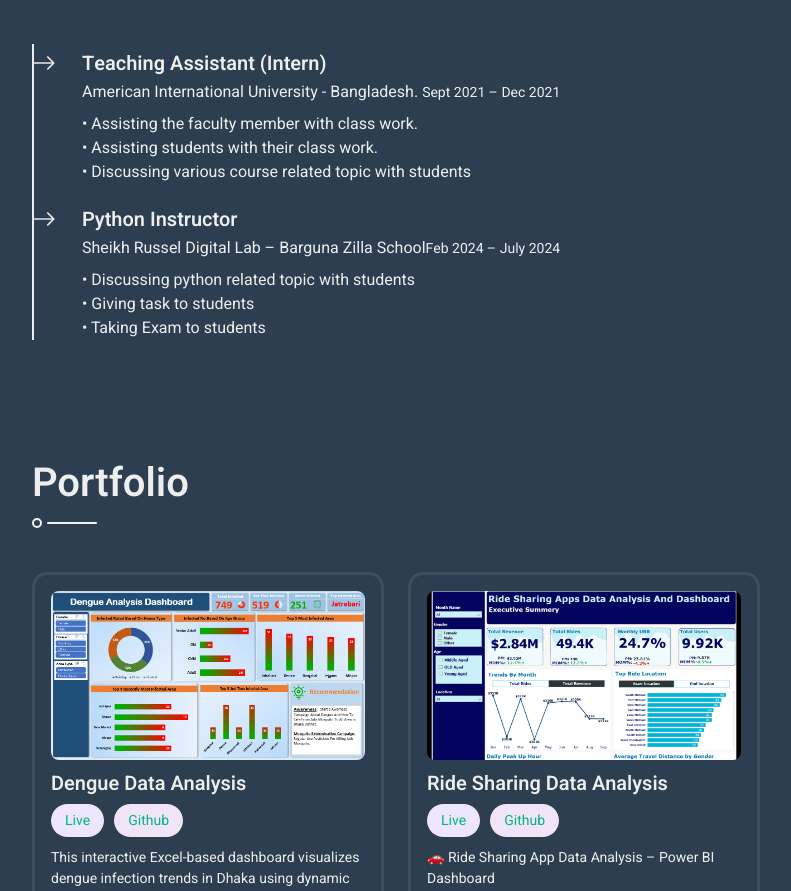
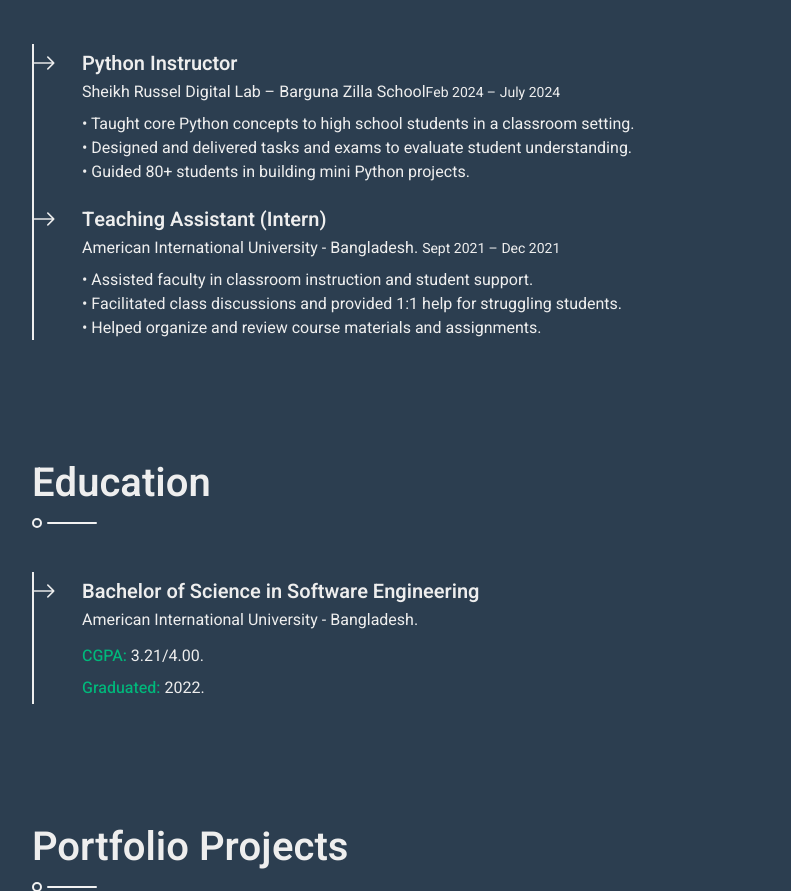
Before and after one commit to shanto-mohaiminul/Myportfolio, a plain HTML site: page index.html in a window 1280 px wide. Shown: the part 1124-2015 px from the top of the page, without its empty margins (438-1229 px from the left). Drawn offline with nearby package versions, Linux system fonts and the light colour scheme.

Commit message:
Add Edu Section.html

```diff
--- a/index.html
+++ b/index.html
@@ -201,22 +201,24 @@ Let’s connect and explore how we can use data to shape a smarter, more efficie
                     <section class="py-5 wow fadeInUp" data-wow-delay="0.1s">
                         <h1 class="title pb-3 mb-5">Expericence</h1>
                         <div class="border-start border-2 border-light pt-2 ps-5">
+                             <div class="position-relative mb-4">
+                                <span class="bi bi-arrow-right fs-4 text-light position-absolute" style="top: -5px; left: -50px;"></span>
+                                <h5 class="mb-1">Python Instructor</h5>
+                                <p class="mb-2">Sheikh Russel Digital Lab – Barguna Zilla School<small>Feb 2024 – July 2024</small></p>
+                                <p>• Taught core Python concepts to high school students in a classroom setting.
+                                    <br>• Designed and delivered tasks and exams to evaluate student understanding.
+                                    <br>• Guided 80+ students in building mini Python projects.</p>
+                            </div>
+
                             <div class="position-relative mb-4">
                                 <span class="bi bi-arrow-right fs-4 text-light position-absolute" style="top: -5px; left: -50px;"></span>
                                 <h5 class="mb-1">Teaching Assistant (Intern)</h5>
                                 <p class="mb-2"> American International University - Bangladesh. <small>Sept 2021 – Dec 2021</small></p>
-                                <p>• Assisting the faculty member with class work.
-                                    <br>• Assisting students with their class work.
-                                    <br>• Discussing various course related topic with students</p>
+                                <p>• Assisted faculty in classroom instruction and student support.
+                                    <br>• Facilitated class discussions and provided 1:1 help for struggling students.
+                                    <br>• Helped organize and review course materials and assignments.</p>
                             </div>
-                            <div class="position-relative mb-4">
-                                <span class="bi bi-arrow-right fs-4 text-light position-absolute" style="top: -5px; left: -50px;"></span>
-                                <h5 class="mb-1">Python Instructor</h5>
-                                <p class="mb-2">Sheikh Russel Digital Lab – Barguna Zilla School<small>Feb 2024 – July 2024</small></p>
-                                <p>• Discussing python related topic with students
-                                    <br>• Giving task to students
-                                    <br>• Taking Exam to students</p>
-                            </div>
+
                             <!--<div class="position-relative mb-4">
                                 <span class="bi bi-arrow-right fs-4 text-light position-absolute" style="top: -5px; left: -50px;"></span>
                                 <h5 class="mb-1">Web Designer</h5>
@@ -276,9 +278,50 @@ Let’s connect and explore how we can use data to shape a smarter, more efficie
                     </section>
                     Services End -->
 
+                     <section class="py-5 wow fadeInUp" data-wow-delay="0.1s">
+                        <h1 class="title pb-3 mb-5">Education</h1>
+                        <div class="border-start border-2 border-light pt-2 ps-5">
+                            <div class="position-relative mb-4">
+                                <span class="bi bi-arrow-right fs-4 text-light position-absolute" style="top: -5px; left: -50px;"></span>
+                                <h5 class="mb-1">Bachelor of Science in Software Engineering</h5>
+                                <p class="mb-2"> American International University - Bangladesh. <!--<small>Sept 2021 – Dec 2021</small></p>-->
+                                <div class="col-sm-6 py-1">
+                                    <span class="fw-medium text-primary">CGPA:</span> 3.21/4.00.
+                                </div>
+                                <div class="col-sm-6 py-1">
+                                    <span class="fw-medium text-primary">Graduated: </span> 2022.
+                                </div>
+
+                            </div>
+
+                            <!--<div class="position-relative mb-4">
+                                <span class="bi bi-arrow-right fs-4 text-light position-absolute" style="top: -5px; left: -50px;"></span>
+                                <h5 class="mb-1">Web Designer</h5>
+                                <p class="mb-2">Soft Company | <small>2000 - 2050</small></p>
+                                <p>Tempor eos dolore amet tempor dolor tempor. Dolore ea magna sit amet dolor eirmod. Eos ipsum est tempor dolor. Clita lorem kasd sed ea lorem diam ea lorem eirmod duo sit ipsum stet lorem diam</p>
+                            </div>-->
+                        </div>
+                    </section>
+                    <!-- Education End -->
+
+                    <!-- Subscribe Start
+                    <section class="wow fadeInUp" data-wow-delay="0.1s">
+                        <div class="bg-secondary text-center p-5">
+                            <h1 class="text-white font-weight-bold">Subscribe My Newsletter</h1>
+                            <p class="text-white">Subscribe and get my latest article in your inbox</p>
+                            <div class="position-relative w-100">
+                                <input class="form-control bg-dark border-0 w-100 py-3 ps-4 pe-5" type="text" placeholder="Your email">
+                                <button type="button" class="btn btn-primary py-2 position-absolute top-0 end-0 mt-2 me-2">Subscribe</button>
+                            </div>
+                        </div>
+                    </section>
+                    Subscribe End -->
+
+
+
                     <!-- Portfolio Start -->
                     <section class="py-5 border-bottom wow fadeInUp" data-wow-delay="0.1s">
-                        <h1 class="title pb-3 mb-5">Portfolio</h1>
+                        <h1 class="title pb-3 mb-5">Portfolio Projects</h1>
                         <div class="row">
                             <div class="col-12">
                                 <!--<div class="row">
@@ -308,7 +351,9 @@ Let’s connect and explore how we can use data to shape a smarter, more efficie
                                                     <br>✅ Recommendations: Launch awareness and mosquito extermination campaigns across high-risk zones.</p>
                                                 <div class="port-tech-tags">
                                                     <span>Excel</span>
-                                                    <span>Power Query</span>
+
+                                                    <span>COHORT ANALYSIS</span>
+                                                    <span>DAX</span>
                                                 </div>
                                                 <!--<div class="portfolio-btn d-flex align-items-center justify-content-center">
                                                     <a href="img/portfolio-1.jpg" data-lightbox="portfolio">
@@ -338,7 +383,7 @@ Let’s connect and explore how we can use data to shape a smarter, more efficie
                                                 </p>
                                                 <div class="port-tech-tags">
                                                     <span>POWER BI</span>
-                                                    <span>Power Query</span>
+                                                    <span>COHORT ANALYSIS</span>
                                                     <span>DAX</span>
                                                 </div>
                                                 <!--<div class="portfolio-btn d-flex align-items-center justify-content-center">
```
